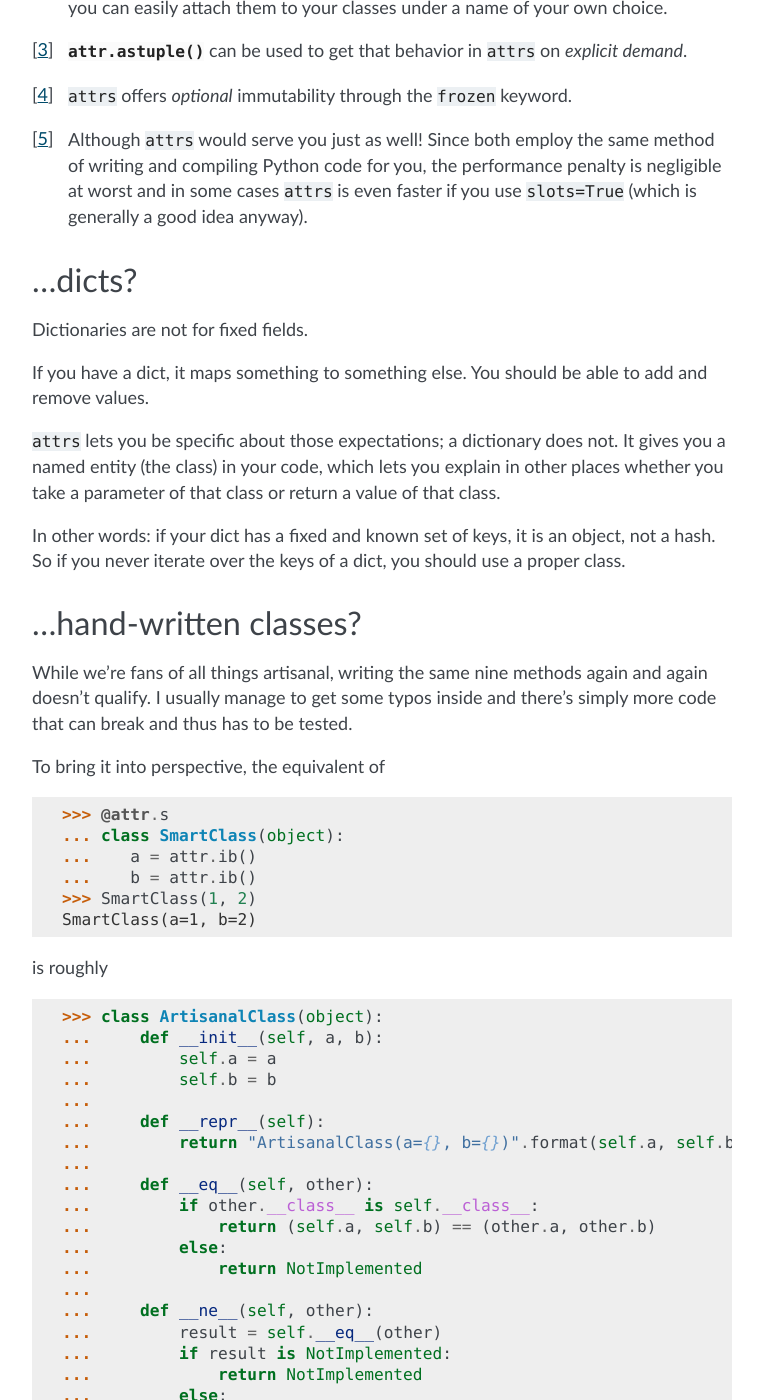
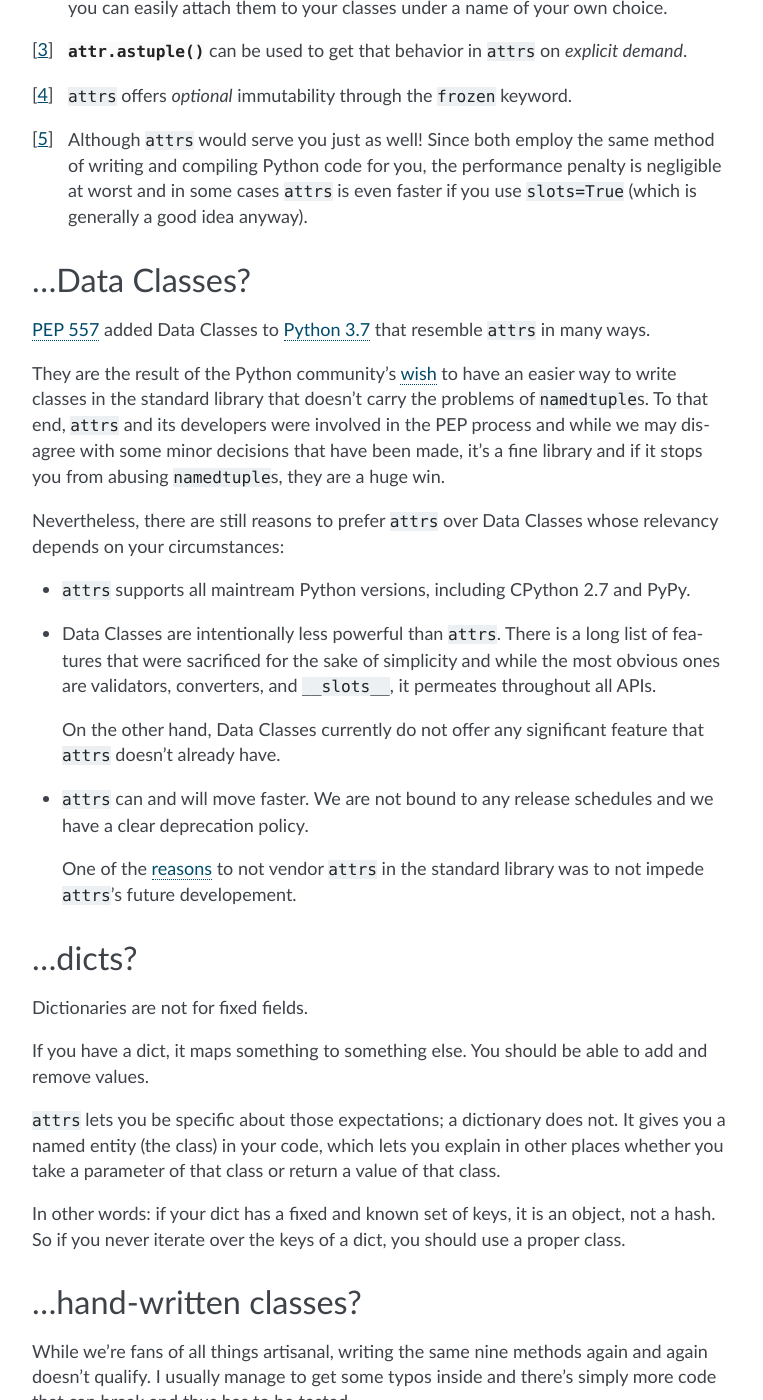
Before and after one commit to python-attrs/attrs, a Sphinx documentation site: the page built from docs/why.rst, in a window 1280 px wide and 1400 px high, scrolled down 3269 px. Shown: the whole window, without its empty margins (368-1131 px from the left). Built offline with Sphinx 7.4.7, drawn with Linux system fonts in a browser that asks for light colours.

Commit message:
Explain our position on Data Classes (#337)

```diff
--- a/docs/why.rst
+++ b/docs/why.rst
@@ -135,6 +135,28 @@
 .. _behaving like a tuple: https://docs.python.org/3/tutorial/datastructures.html#tuples-and-sequences
 
 
+…Data Classes?
+--------------
+
+`PEP 557 <https://www.python.org/dev/peps/pep-0557/>`_ added Data Classes to `Python 3.7 <https://docs.python.org/3.7/whatsnew/3.7.html#pep-557-data-classes>`_ that resemble ``attrs`` in many ways.
+
+They are the result of the Python community's `wish <https://mail.python.org/pipermail/python-ideas/2017-May/045618.html>`_ to have an easier way to write classes in the standard library that doesn't carry the problems of ``namedtuple``\ s.
+To that end, ``attrs`` and its developers were involved in the PEP process and while we may disagree with some minor decisions that have been made, it's a fine library and if it stops you from abusing ``namedtuple``\ s, they are a huge win.
+
+Nevertheless, there are still reasons to prefer ``attrs`` over Data Classes whose relevancy depends on your circumstances:
+
+- ``attrs`` supports all maintream Python versions, including CPython 2.7 and PyPy.
+- Data Classes are intentionally less powerful than ``attrs``.
+  There is a long list of features that were sacrificed for the sake of simplicity and while the most obvious ones are validators, converters, and ``__slots__``, it permeates throughout all APIs.
+
+  On the other hand, Data Classes currently do not offer any significant feature that ``attrs`` doesn't already have.
+- ``attrs`` can and will move faster.
+  We are not bound to any release schedules and we have a clear deprecation policy.
+
+  One of the `reasons <https://www.python.org/dev/peps/pep-0557/#why-not-just-use-attrs>`_ to not vendor ``attrs`` in the standard library was to not impede ``attrs``'s future developement.
+
+
+
 …dicts?
 -------
 
@@ -142,8 +164,6 @@
 
 If you have a dict, it maps something to something else.
 You should be able to add and remove values.
-
-
 
 ``attrs`` lets you be specific about those expectations; a dictionary does not.
 It gives you a named entity (the class) in your code, which lets you explain in other places whether you take a parameter of that class or return a value of that class.
```
